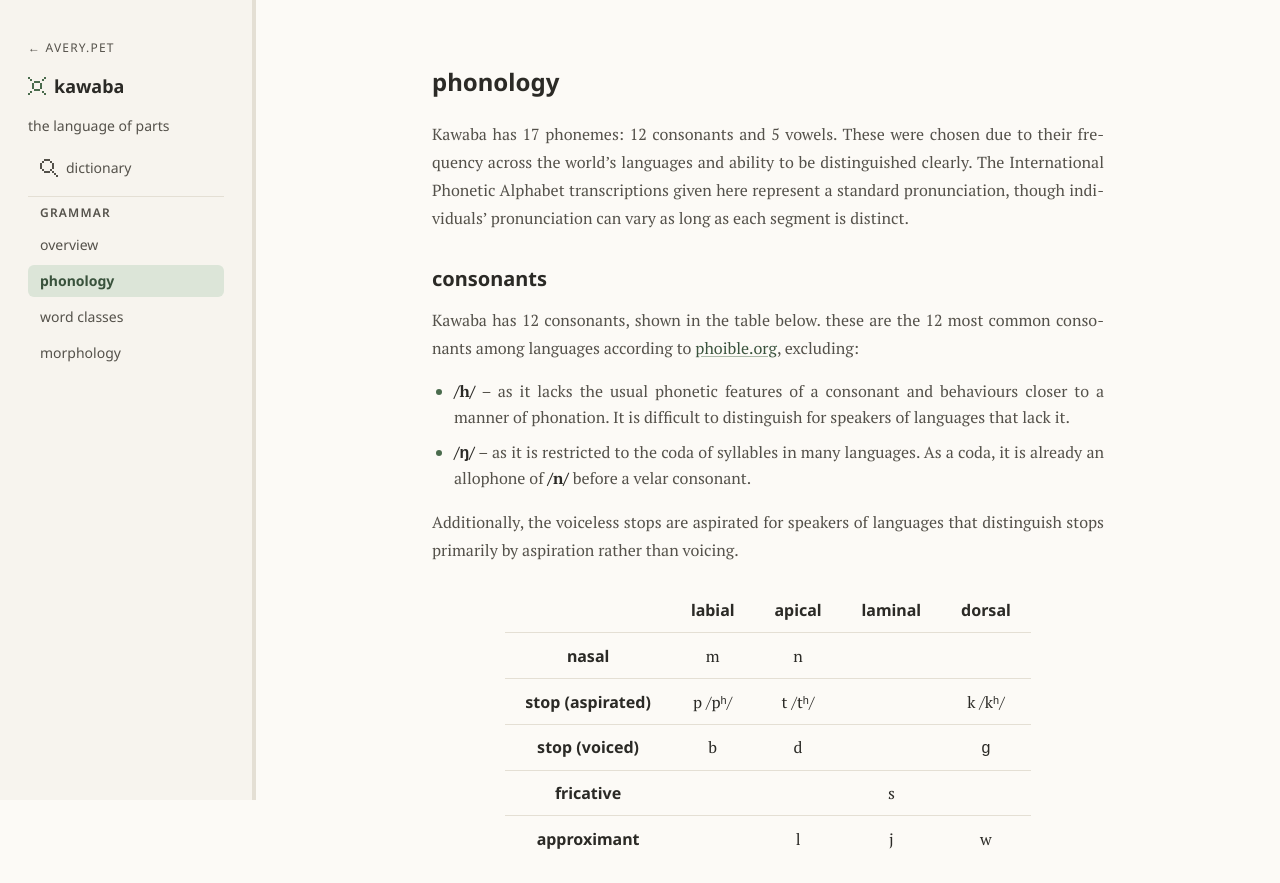
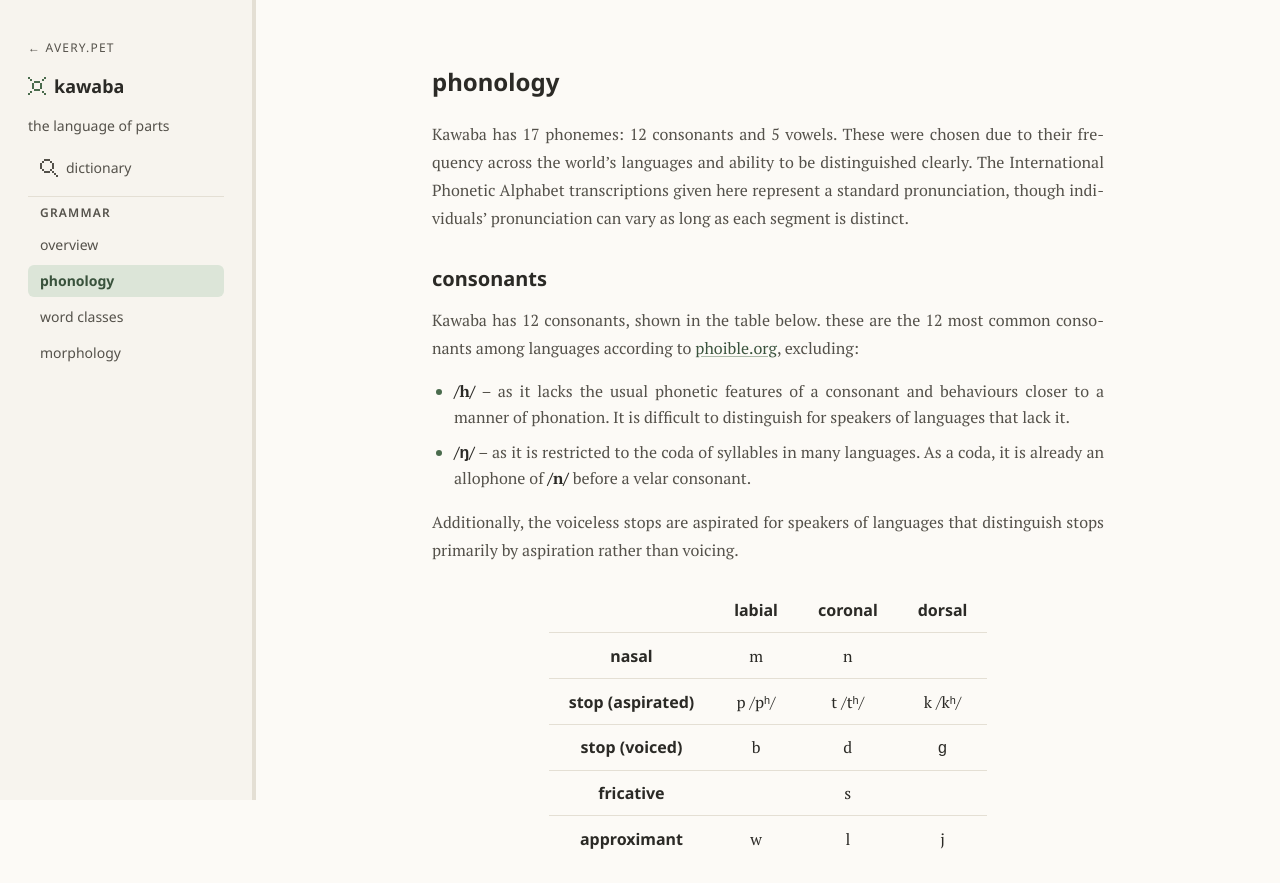
Before and after one commit to avrymapl/avery-pet, a Next.js app: page /kawaba/phonology in a window 1280 px wide. Shown: the top 883 px of the page. Built offline with nearby package versions, Linux system fonts and the light colour scheme.

Commit message:
correct consonant chart

```diff
--- a/src/app/kawaba/phonology/page.tsx
+++ b/src/app/kawaba/phonology/page.tsx
@@ -43,8 +43,7 @@ export default function KawabaPhonology() {
           <tr>
             <th></th>
             <th scope="col">labial</th>
-            <th scope="col">apical</th>
-            <th scope="col">laminal</th>
+            <th scope="col">coronal</th>
             <th scope="col">dorsal</th>
           </tr>
         </thead>
@@ -54,35 +53,30 @@ export default function KawabaPhonology() {
             <td>m</td>
             <td>n</td>
             <td></td>
-            <td></td>
           </tr>
           <tr>
             <th scope="row">stop (aspirated)</th>
             <td>p /pʰ/</td>
             <td>t /tʰ/</td>
-            <td></td>
             <td>k /kʰ/</td>
           </tr>
           <tr>
             <th scope="row">stop (voiced)</th>
             <td>b</td>
             <td>d</td>
-            <td></td>
             <td>ɡ</td>
           </tr>
           <tr>
             <th scope="row">fricative</th>
-            <td></td>
             <td></td>
             <td>s</td>
             <td></td>
           </tr>
           <tr>
             <th scope="row">approximant</th>
-            <td></td>
+            <td>w</td>
             <td>l</td>
             <td>j</td>
-            <td>w</td>
           </tr>
         </tbody>
       </table>
--- a/src/lib/projects.ts
+++ b/src/lib/projects.ts
@@ -28,7 +28,7 @@ export const projects: Project[] = [
     slug: "kawaba",
     title: "kawaba",
     description:
-      "a constructed language — sounds, grammar, and a growing lexicon, documented as its own little sub-site.",
+      "the language of parts – a minimalist oligosynthetic constructed language",
     category: "linguistics",
     href: "/kawaba",
     pinned: true,
```
